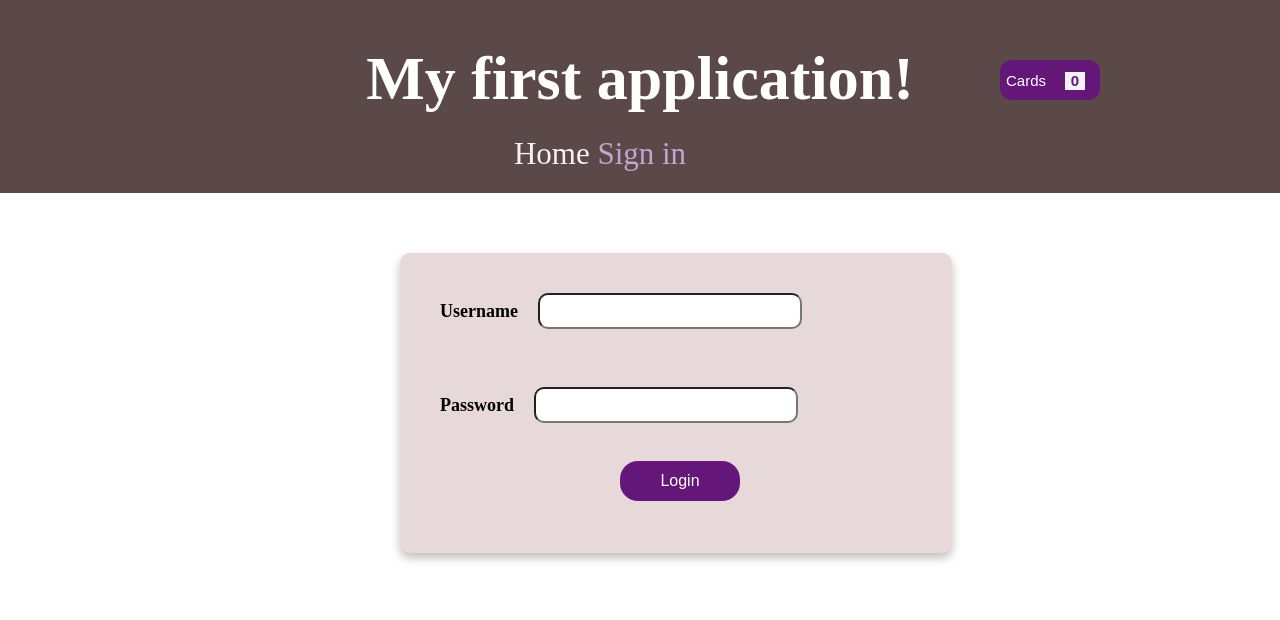
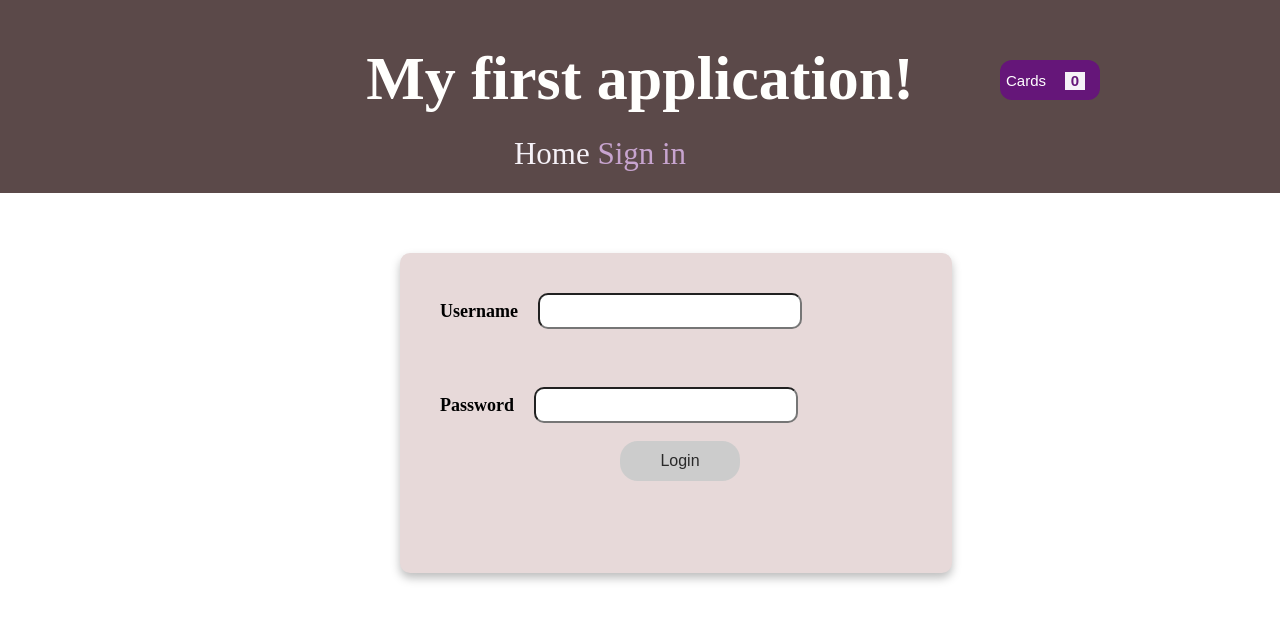
Before and after one commit to kkubyshkina-ibagroup-eu/React-project-IBA, a React (Create React App) app in the folder my-first-project/: page /sign-in in a window 1280 px wide. Shown: the top 620 px of the page. Built offline with nearby package versions, Linux system fonts and the light colour scheme; no server answers.

Commit message:
Add styles

```diff
--- a/my-first-project/src/components/SignInForm.css
+++ b/my-first-project/src/components/SignInForm.css
@@ -3,7 +3,7 @@
   box-shadow: 0 5px 10px rgba(0, 0, 0, 0.26);
   border-radius: 10px;
   width: 40%;
-  height: 300px;
+  height: 320px;
   margin-top: 60px;
   margin-left: 400px;
   padding-left: 40px;
@@ -22,10 +22,13 @@
   font-size: 18px;
 }
 
+.form-field:focus {
+  background-color: #d8bcdf;
+}
+
 .login-button {
   position: relative;
   left: 180px;
-  top: 20px;
   width: 120px;
   height: 40px;
   background-color: #651679;
@@ -34,4 +37,23 @@
   padding: 10px 40px;
   font-size: 16px;
   border-radius: 18px;
+  cursor: pointer;
 }
+
+.error {
+  font-size: smaller;
+  color: red;
+}
+
+.form-field.invalid {
+  border: 1px solid #b40e0e;
+  background-color: #dba6a6;
+}
+
+button:disabled,
+button:disabled:active {
+  background-color: #ccc;
+  color: #292929;
+  border-color: #ccc;
+  cursor: not-allowed;
+}
```
